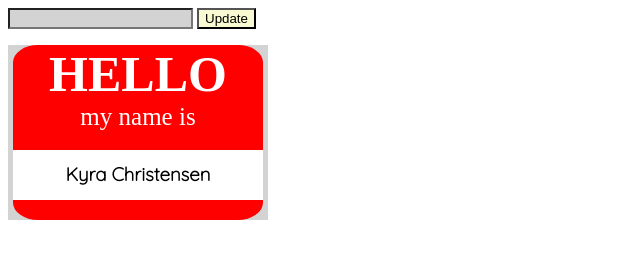
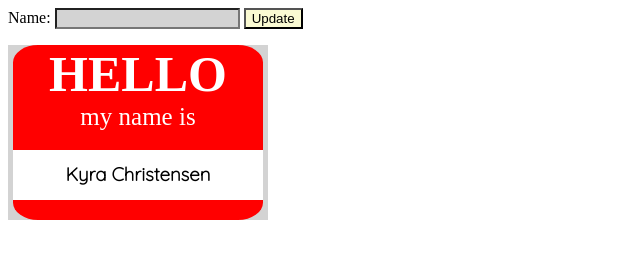
Before and after one commit to Kyra-christensen/LAB-02a-name-tag, a plain HTML site: page index.html in a window 1280 px wide. Shown: the whole page, without its empty margins (0-640 px from the left). Drawn offline with Linux system fonts and the light colour scheme.

Commit message:
added more to what displays in console.log

```diff
--- a/app.js
+++ b/app.js
@@ -6,5 +6,5 @@ const nameDisplay = document.getElementById('name-display');
 updateButton.addEventListener('click', () => {
     const newName = nameInput.value;
     nameDisplay.textContent = newName;
-    console.log('you clicked the button');
+    console.log('you clicked the button' + ', ' + newName + '.');
 });
--- a/index.html
+++ b/index.html
@@ -14,7 +14,10 @@
 <body>
     <main>
        <section>
-           <input class="input" id="name-input">
+           <label>
+                Name:
+                <input class="input" id="name-input">
+            </label>
            <button class="button" id="update-button">Update</button>
        </section>
        <header class=paper>
--- a/style.css
+++ b/style.css
@@ -13,6 +13,8 @@
 .input {
     background-color: lightgrey;
 }
+
+
 
 .button {
     background-color: lightgoldenrodyellow;
```
